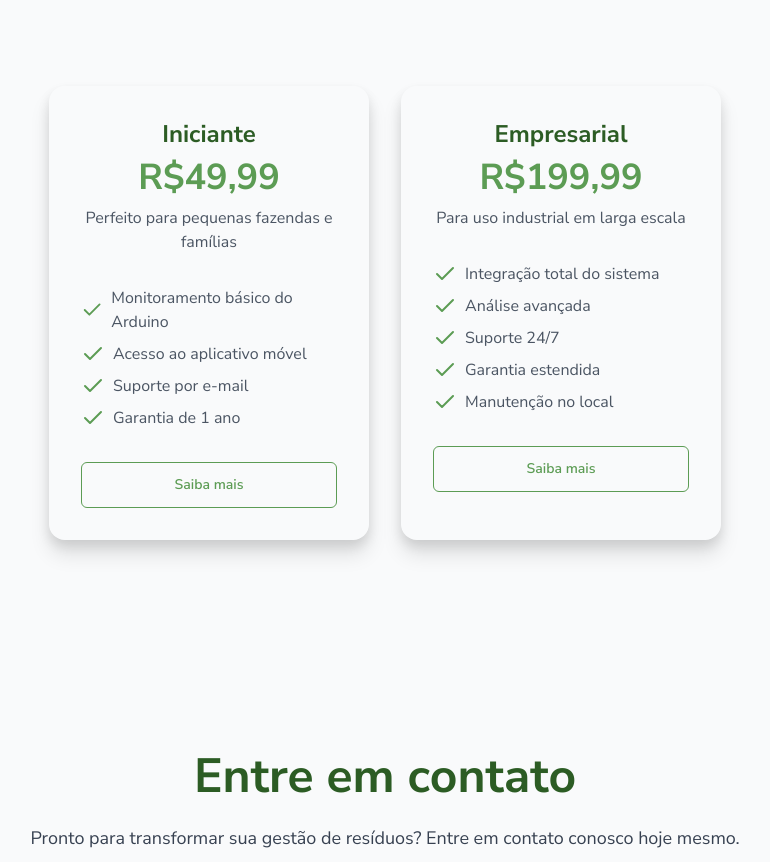
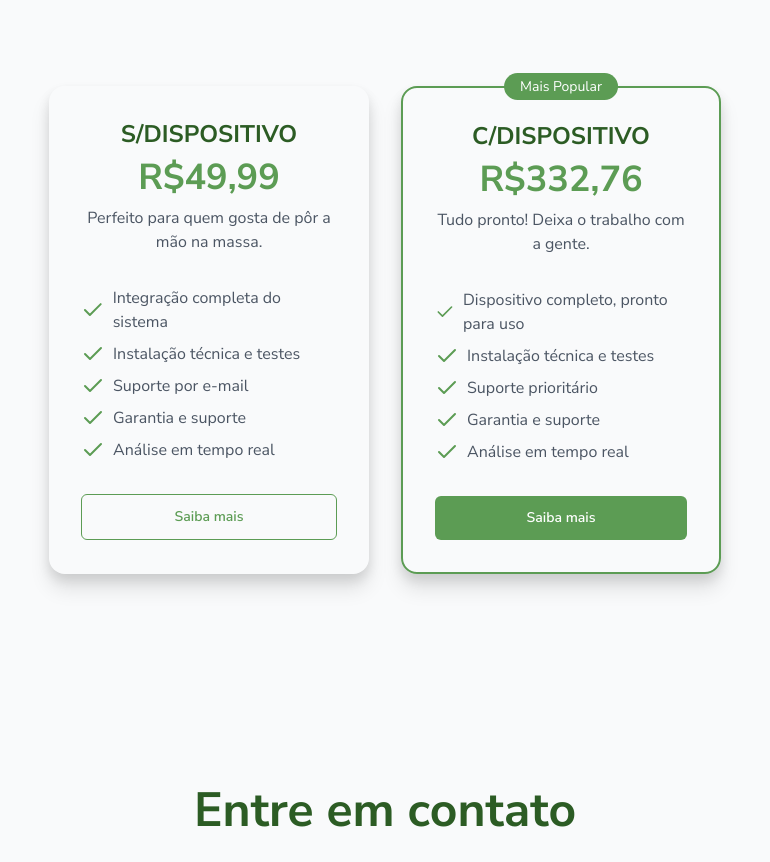
Before and after one commit to Lotus-Bio/lotus-frontend-2.0, a Next.js app: page / in a window 1280 px wide. Shown: the part 2645-3507 px from the top of the page, without its empty margins (255-1025 px from the left). Built offline with nearby package versions, Linux system fonts and the light colour scheme; no server answers.

Commit message:
Altera informações dos cards de planos

```diff
--- a/src/data/plans.js
+++ b/src/data/plans.js
@@ -1,13 +1,14 @@
 export const plans = [
   {
-    title: "Iniciante",
+    title: "S/DISPOSITIVO",
     value: "R$49,99",
-    description: "Perfeito para pequenas fazendas e famílias",
+    description: "Perfeito para quem gosta de pôr a mão na massa.",
     items: [
-      "Monitoramento básico do Arduino",
-      "Acesso ao aplicativo móvel",
+      "Integração completa do sistema",
+      "Instalação técnica e testes",
       "Suporte por e-mail",
-      "Garantia de 1 ano",
+      "Garantia e suporte",
+      "Análise em tempo real",
     ],
     popular: false,
     message:
@@ -15,17 +16,17 @@ export const plans = [
   },
 
   {
-    title: "Empresarial",
-    value: "R$199,99",
-    description: "Para uso industrial em larga escala",
+    title: "C/DISPOSITIVO",
+    value: "R$332,76",
+    description: "Tudo pronto! Deixa o trabalho com a gente.",
     items: [
-      "Integração total do sistema",
-      "Análise avançada",
-      "Suporte 24/7",
-      "Garantia estendida",
-      "Manutenção no local",
+      "Dispositivo completo, pronto para uso",
+      "Instalação técnica e testes",
+      "Suporte prioritário",
+      "Garantia e suporte",
+      "Análise em tempo real",
     ],
-    popular: false,
+    popular: true,
     message:
       "Estou interessado no Plano Empresarial e gostaria de mais informações.",
   },
```
